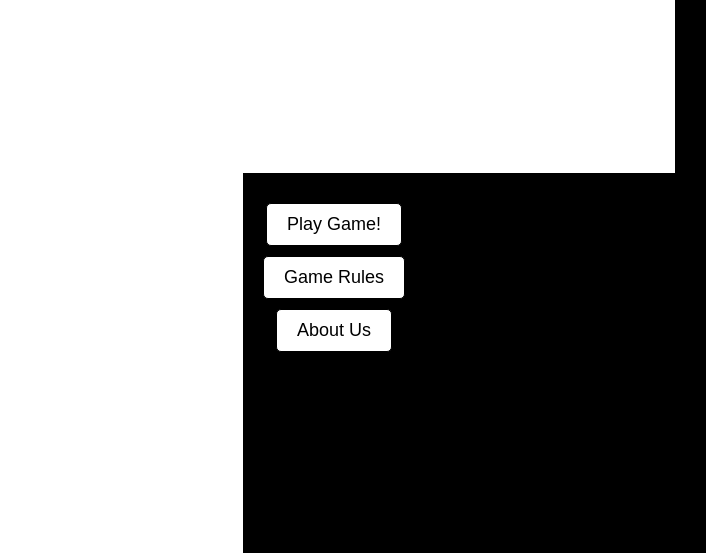
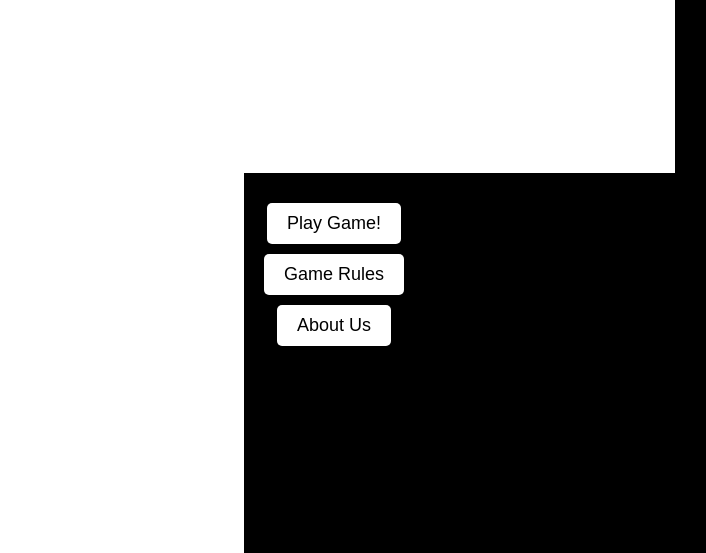
Before and after one commit to mub2706/yatzy, a plain HTML site: page Lab 5/index.html in a window 1280 px wide. Shown: the part 247-800 px from the top of the page, without its empty margins (306-1012 px from the left). Drawn offline with Linux system fonts and the light colour scheme.

Commit message:
Update styles.css

```diff
--- a/Lab 5/styles.css
+++ b/Lab 5/styles.css
@@ -48,7 +48,7 @@ h1 {
   padding: 10px 20px;
   background-color: white;
   color: #000;
-  border: 1px solid #000;
+  border: none;
   border-radius: 5px;
   cursor: pointer;
   font-size: 18px;
```
